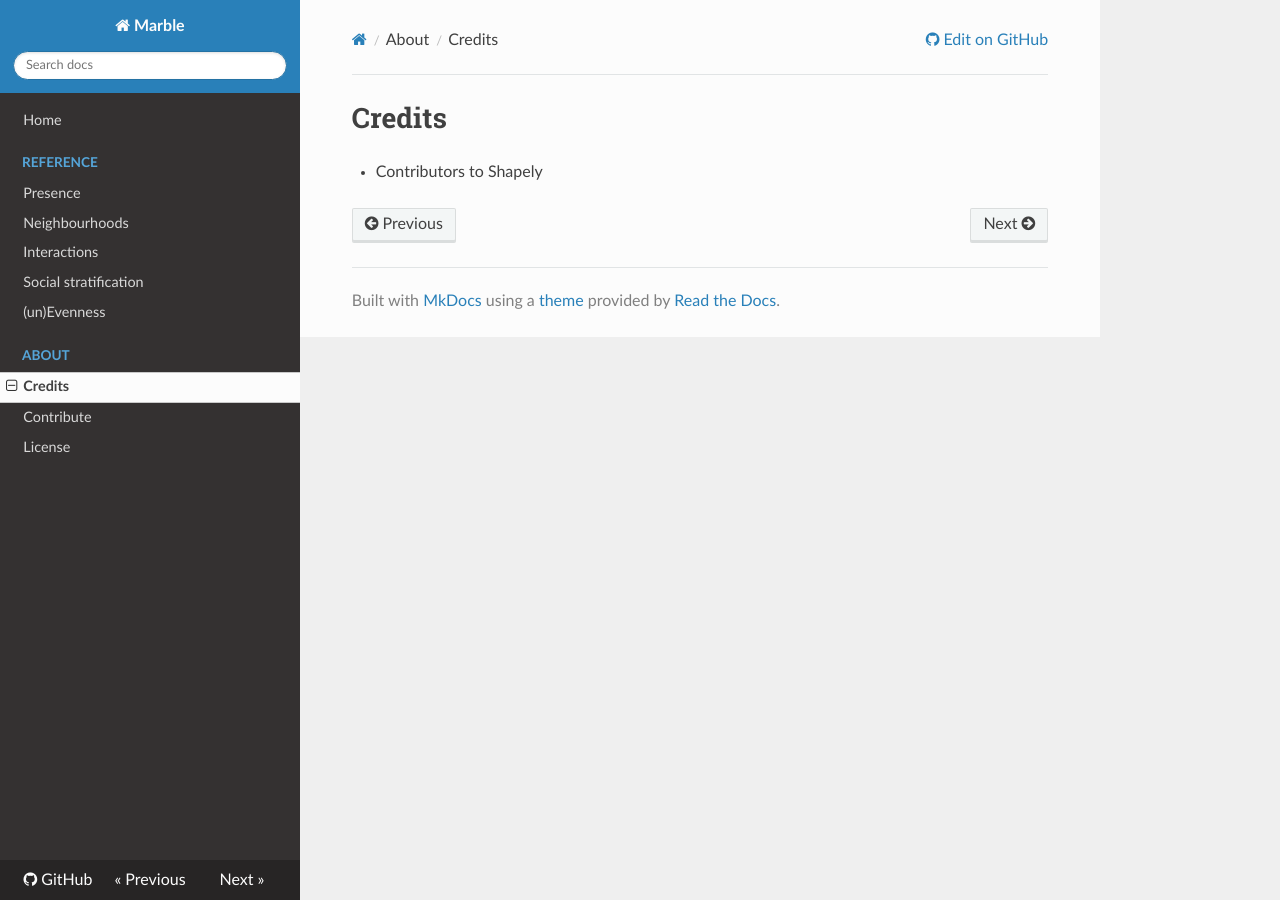
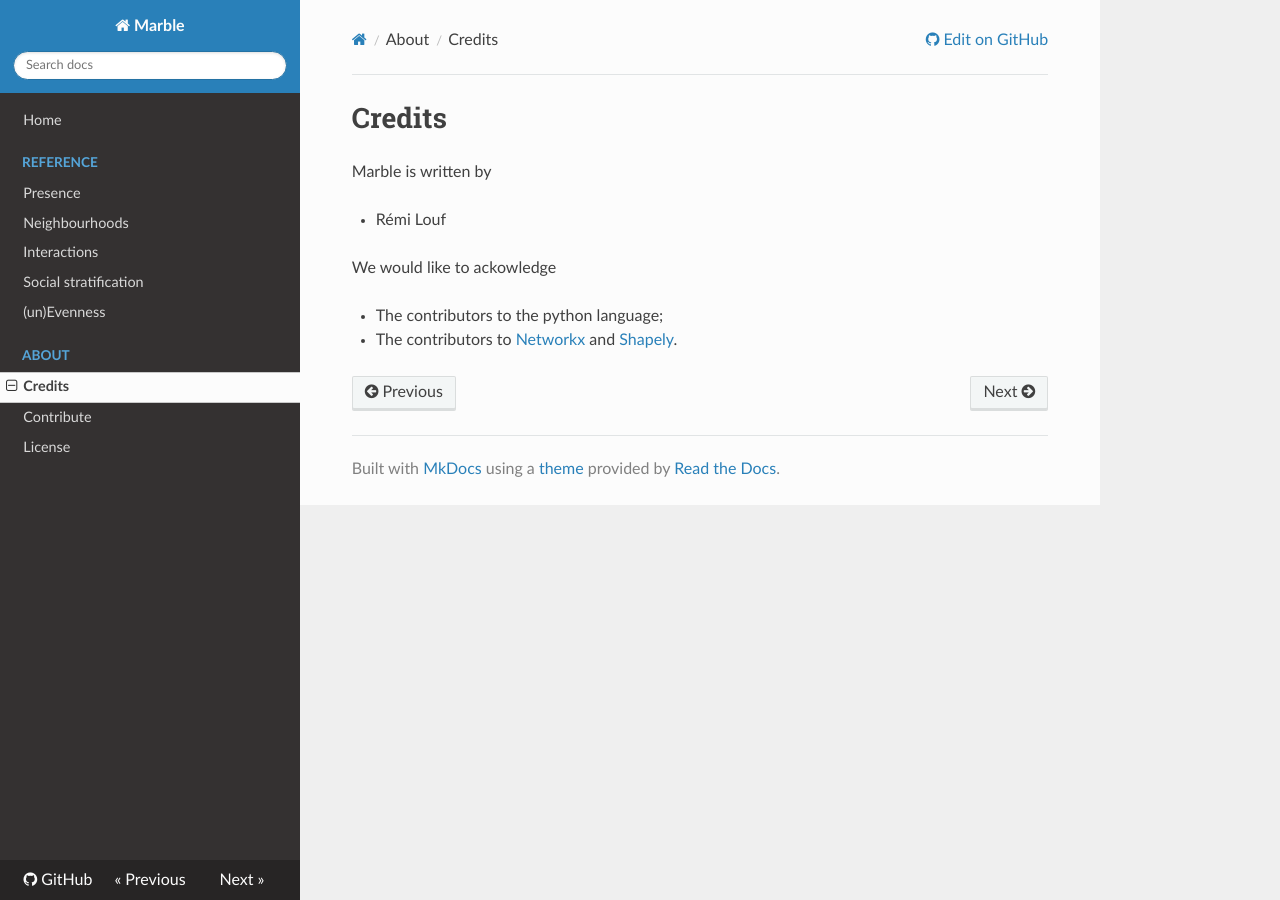
Before and after one commit to scities/marble, an MkDocs documentation site: the page built from docs/about/credits.md, in a window 1280 px wide. Built offline with MkDocs 1.6.1, drawn with Linux system fonts in a browser that asks for light colours; nearby versions of some CDN libraries; old or Windows-style settings are respelled for this version of MkDocs.

Commit message:
Add credits

```diff
--- a/docs/about/credits.md
+++ b/docs/about/credits.md
@@ -1,3 +1,10 @@
 # Credits
 
-* Contributors to Shapely
+Marble is written by
+
+* Rémi Louf
+
+We would like to ackowledge
+
+* The contributors to the python language;
+* The contributors to [Networkx](https://networkx.github.io/) and [Shapely](https://pypi.python.org/pypi/Shapely).
```
